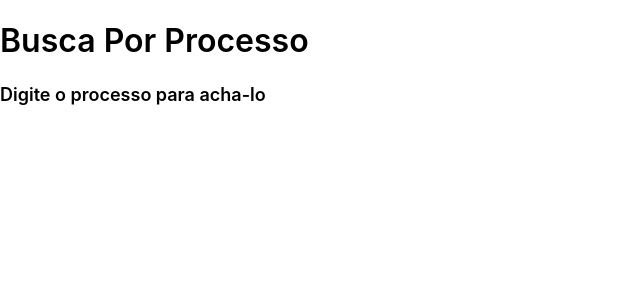
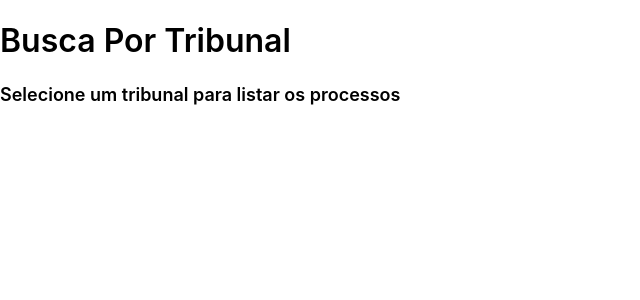
Before and after one commit to Crypto-Mikael/challenge-process-search, a Next.js app in the folder procedural-search/: page /components/header/HeaderComponent in a window 1280 px wide. Shown: the top 300 px of the page, without its empty margins (0-640 px from the left). Built offline with nearby package versions, Linux system fonts and the light colour scheme.

Commit message:
fix(home): header inversed;

```diff
--- a/procedural-search/pages/components/header/HeaderComponent.jsx
+++ b/procedural-search/pages/components/header/HeaderComponent.jsx
@@ -8,9 +8,9 @@ export default function HeaderComponent({ typeSearch }) {
 
   function selectTypeOfHeader() {
     if (typeSearch === BY_PROCESS) {
+      return <HeaderProcessComponent />;
+    } else {
       return <HeaderCourtComponent />;
-    } else {
-      return <HeaderProcessComponent />;
     }
   }
   return selectTypeOfHeader();
```
